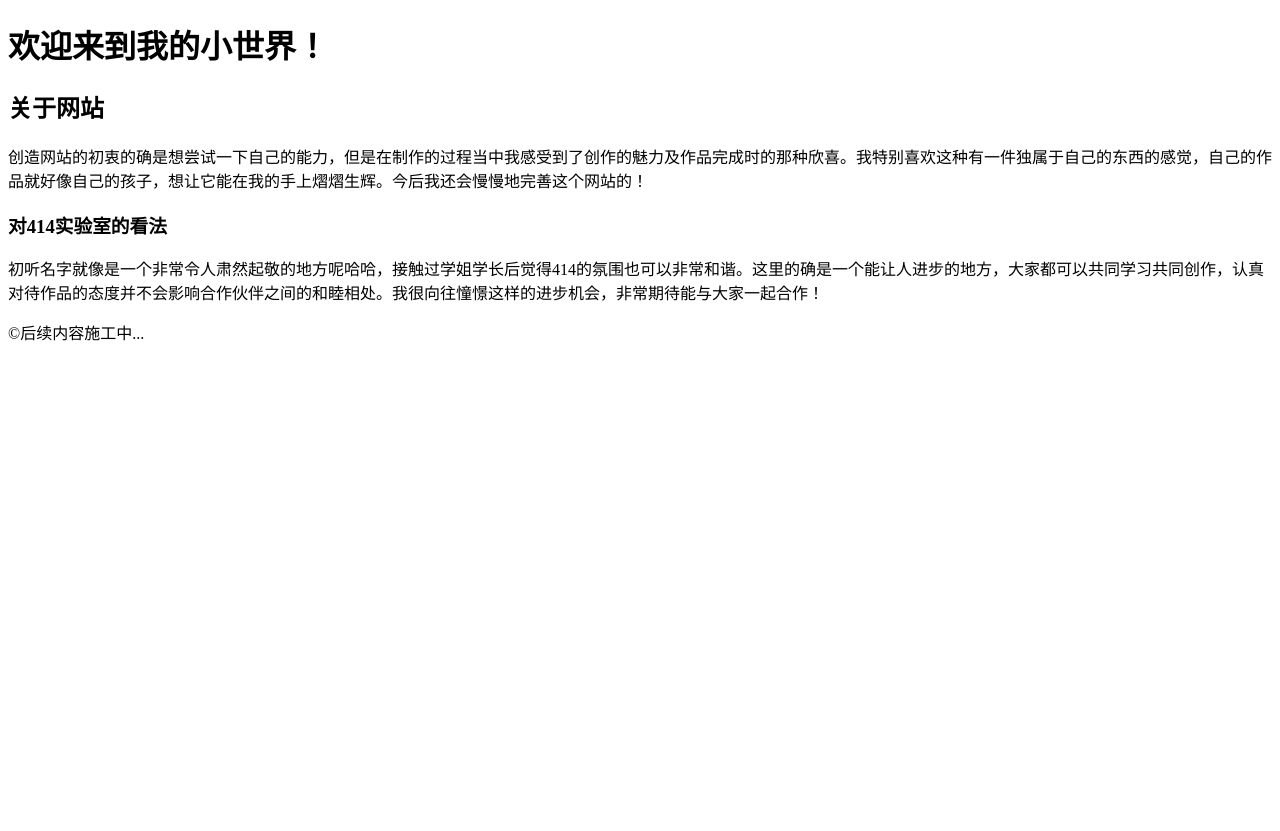
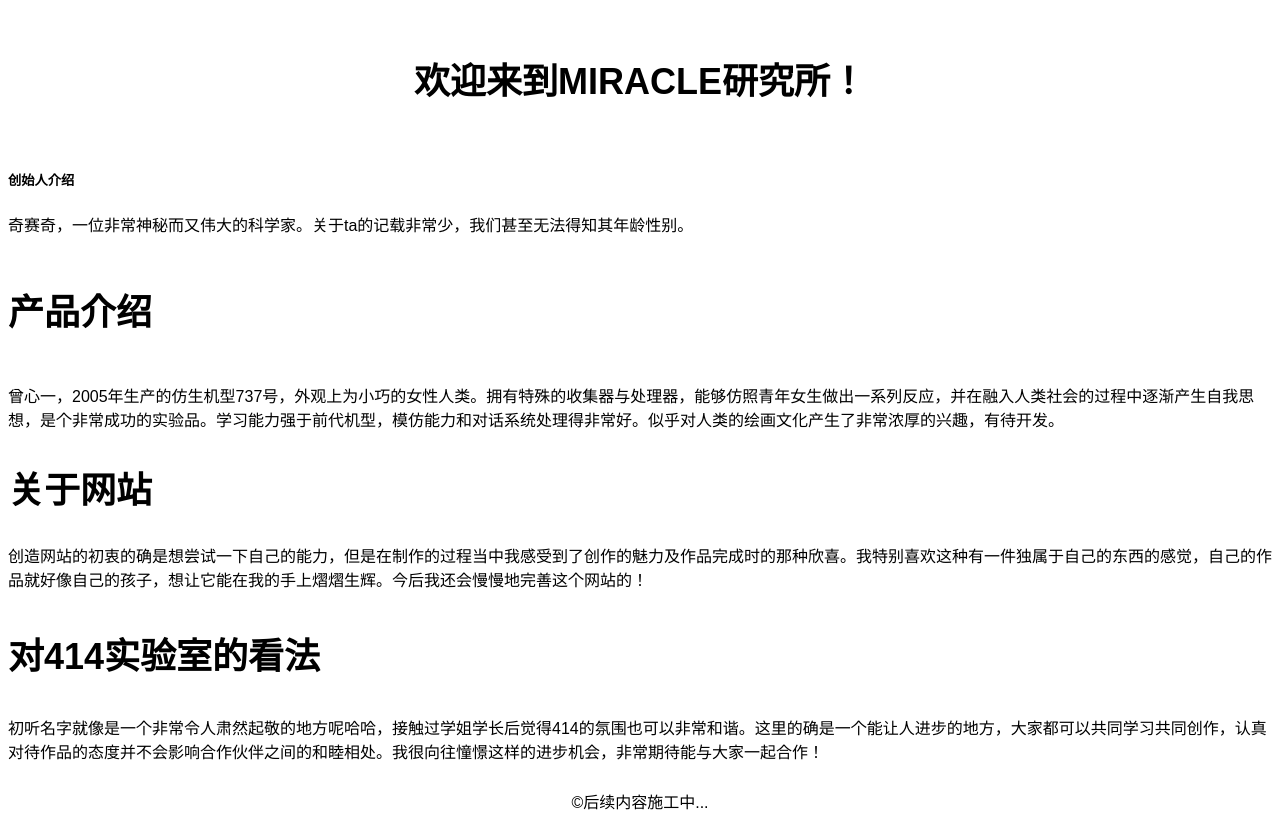
Before and after one commit to Kisekiww/Kisekiww.github.io, a plain HTML site: page index.html in a window 1280 px wide. Before the commit the page ends 800 px from the top, so only its background shows below. Drawn offline with Linux system fonts and the light colour scheme.

Commit message:
Update index.html

```diff
--- a/index.html
+++ b/index.html
@@ -3,13 +3,55 @@
   <head>
     <meta charset="UTF-8">
     <meta name="viewport" contect="width=device-width, initial-scale=1.0">
-    <title>曾心一的个人网站</title>
+    <title>奇赛奇的个人网站</title>
+    <style>
+      body {
+        font-family:Arial,sans-serif;
+        marin:0;
+        padding:0;
+        backgroud-color:#FF14493
+      }
+      header {
+        backgroud-color:#FFF0F5;
+        color:#000000;
+        padding:20px;
+        text-align:center;
+      }
+      h1{
+        font-size:36px;
+      }
+      h2{
+        font-size:36px;
+      }
+      h3{
+        font-size:36px;
+      }
+      h4{
+        font-size:36px;
+      }
+      .container {
+        max-width:800px;
+        margin: 0 auto;
+        padding:20px;
+        backgroud-color:#000000;
+      }
+      footer{
+        backgroud-color:#FFF0F5;
+        color:#000000;
+        padding:10px;
+        text-align:center;
+      }
+    </style>
   </head>
   <body>
     <header>
-      <h1>欢迎来到我的小世界！</h1>
+      <h1>欢迎来到MIRACLE研究所！</h1>
     </header>
     <main>
+      <h5>创始人介绍</h5>
+      <p>奇赛奇，一位非常神秘而又伟大的科学家。关于ta的记载非常少，我们甚至无法得知其年龄性别。</p>
+      <h4>产品介绍</h4>
+      <p>曾心一，2005年生产的仿生机型737号，外观上为小巧的女性人类。拥有特殊的收集器与处理器，能够仿照青年女生做出一系列反应，并在融入人类社会的过程中逐渐产生自我思想，是个非常成功的实验品。学习能力强于前代机型，模仿能力和对话系统处理得非常好。似乎对人类的绘画文化产生了非常浓厚的兴趣，有待开发。</p>
       <h2>关于网站</h2>
       <p>创造网站的初衷的确是想尝试一下自己的能力，但是在制作的过程当中我感受到了创作的魅力及作品完成时的那种欣喜。我特别喜欢这种有一件独属于自己的东西的感觉，自己的作品就好像自己的孩子，想让它能在我的手上熠熠生辉。今后我还会慢慢地完善这个网站的！</p>
       <h3>对414实验室的看法</h3>
```
